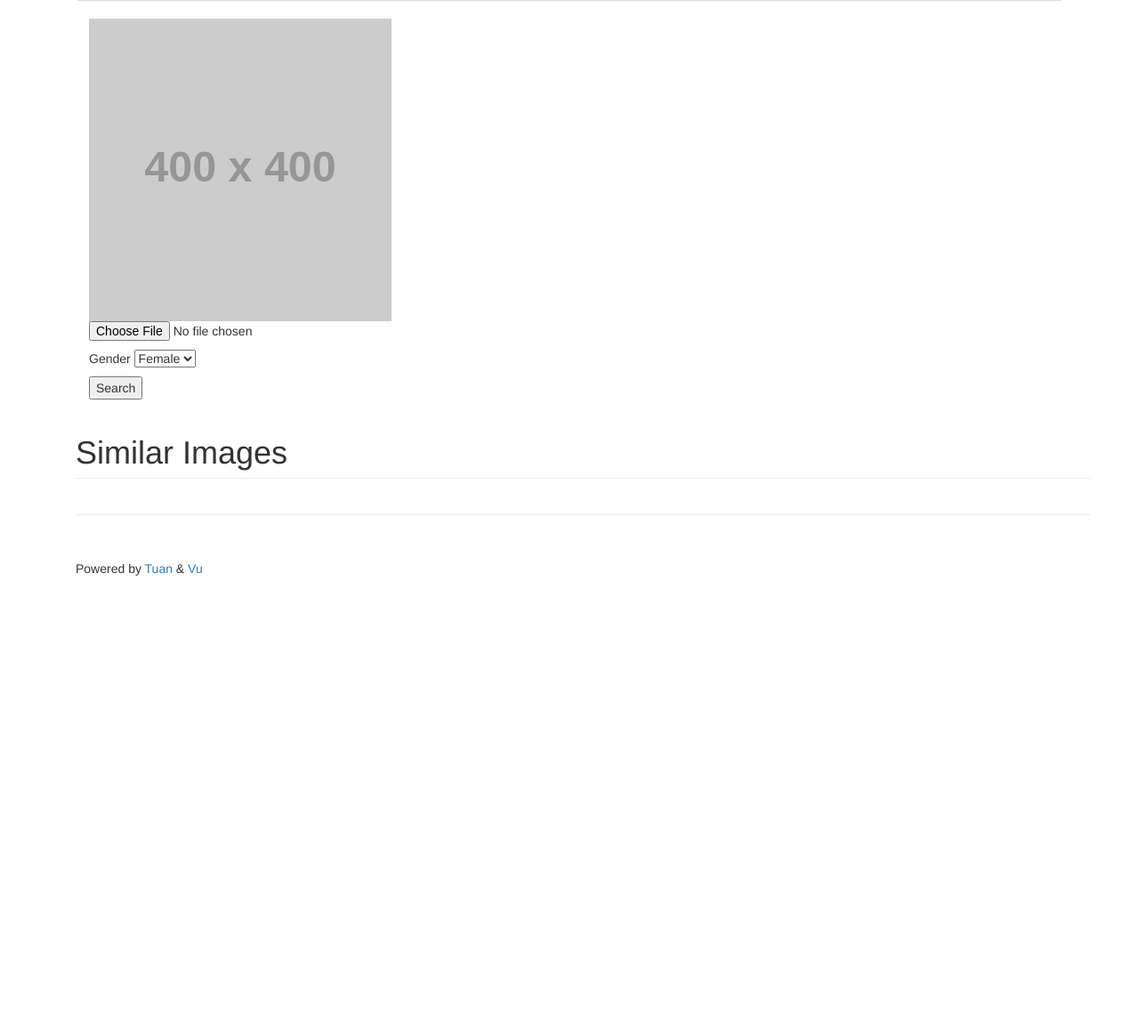
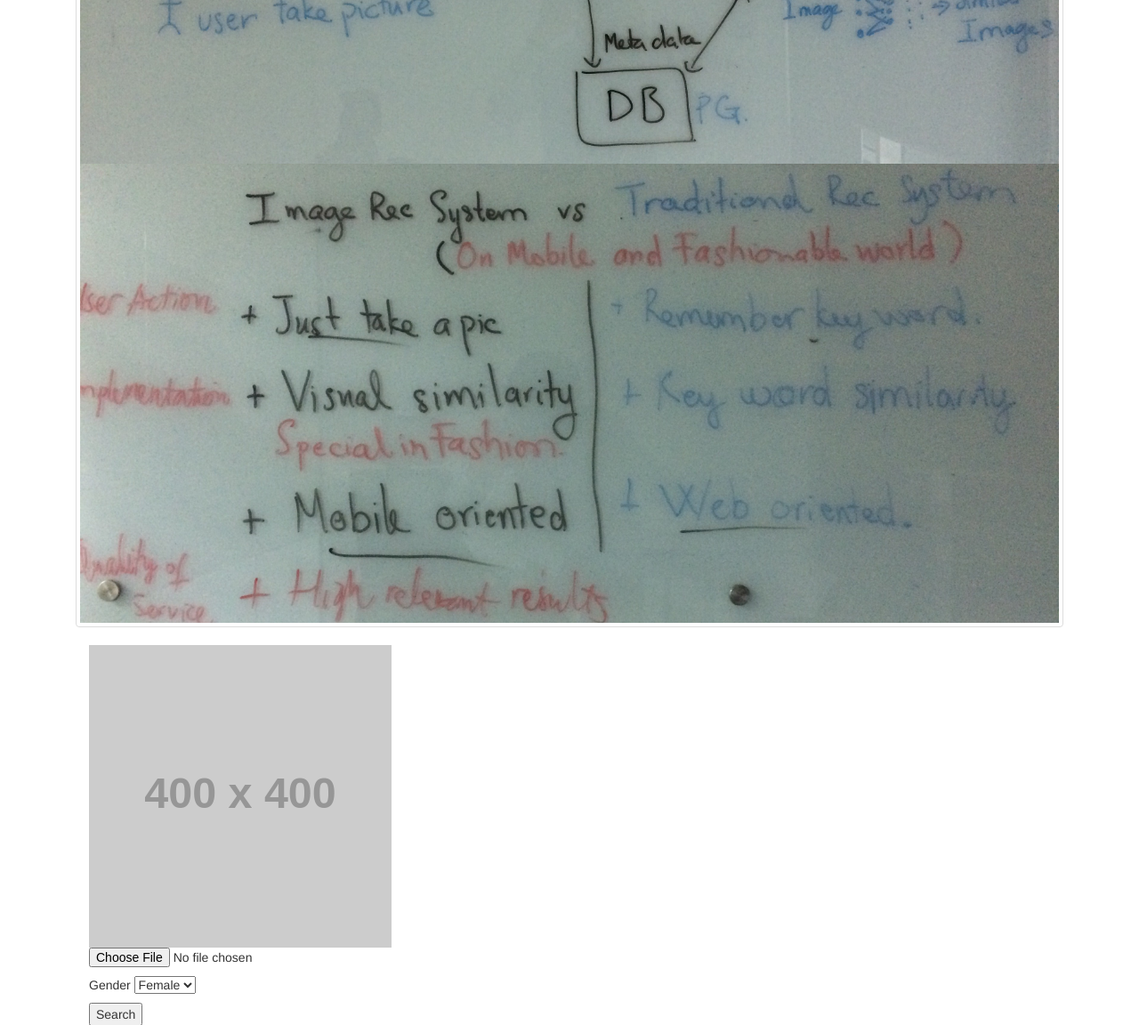
Before and after one commit to QuangVuZalora/Lina, a Django app: template Slayer/templates/result.html in a window 1280 px wide. Shown: the part 592-1744 px from the top of the page at 89% size. Before the commit the page ends 1239 px from the top, so only its background shows below. Run offline with Django 3.2, Linux system fonts and the light colour scheme; the template is opened without the code that fills it, so the values that code supplies are empty; grey boxes labelled with a size stand in for pictures from a placeholder-image service; parts of the project's set-up code (start-up, migrations or seed data) failed here and were passed over; some libraries are stand-ins or nearby versions.

Commit message:
Fix link: Add intro pics

```diff
--- a/Slayer/templates/result.html
+++ b/Slayer/templates/result.html
@@ -55,7 +55,8 @@
     <div class="col-lg-12">
         <h2 class="page-header">Overview Architecture</h2>
         <a class="thumbnail" href="#">
-            <img class="img-responsive" src="{% static "2_manh.png" %}" >
+            <img class="img-responsive" src="{% static "intro/system.jpg" %}" >
+            <img class="img-responsive" src="{% static "intro/feature.jpg" %}" >
         </a>
     </div>
 </div>
```
Also changed, not shown: Slayer/static/intro/feature.jpg (added), Slayer/static/intro/system.jpg (added).
